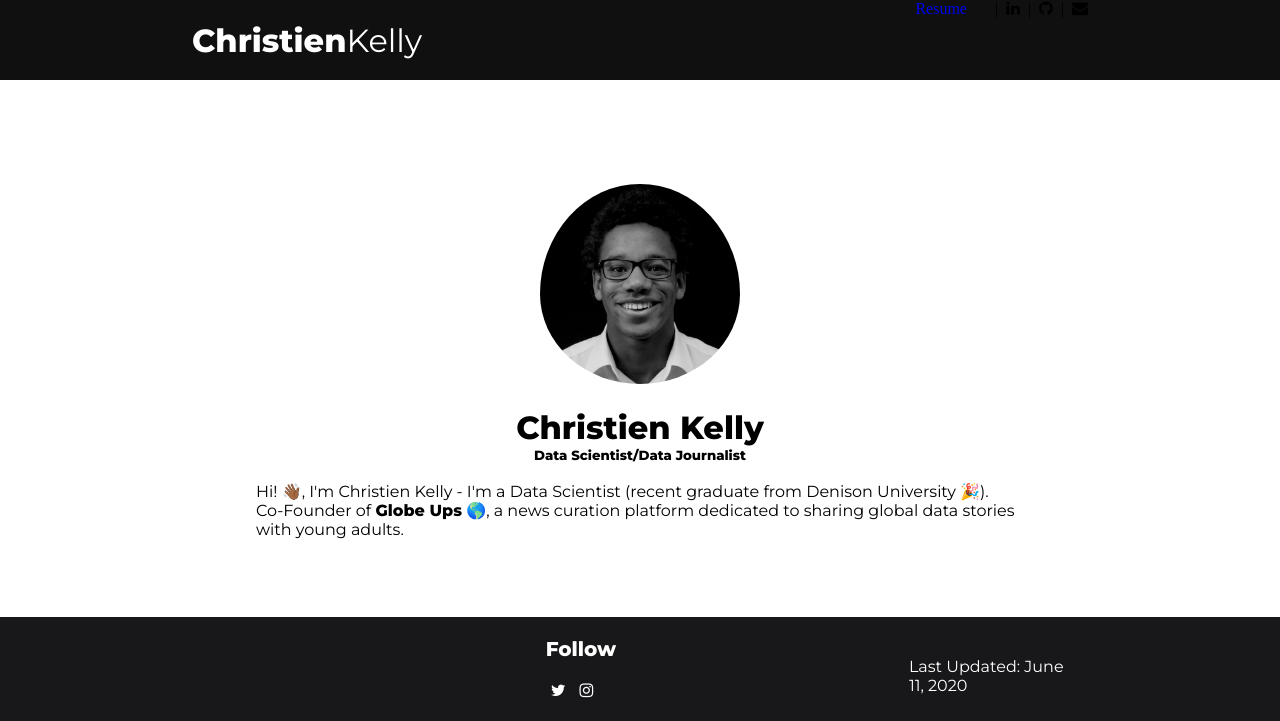
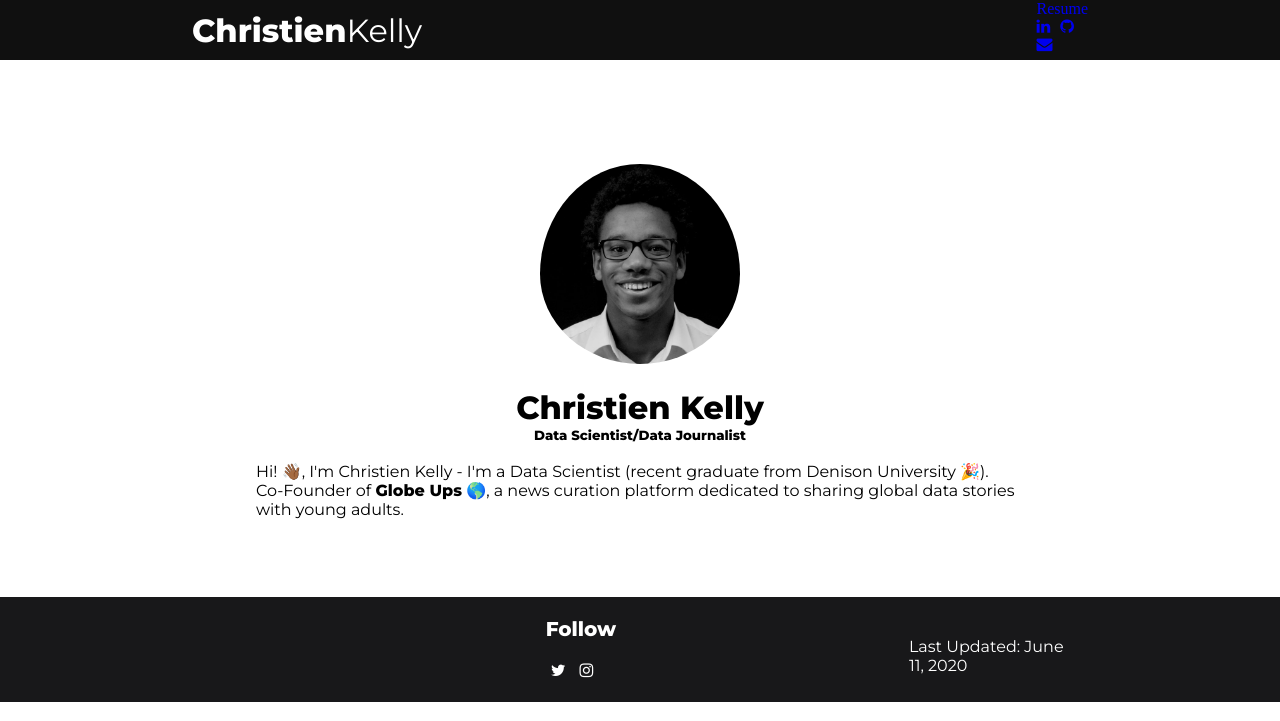
Before and after one commit to kelly-c1/personal-site, a PHP site: page / in a window 1280 px wide. Shown: the top 721 px of the page. Run offline with PHP 8.4, Linux system fonts and the light colour scheme.

Commit message:
changes to the header file

```diff
--- a/web/css/style.css
+++ b/web/css/style.css
@@ -11,7 +11,7 @@ a:hover{
 
 .header {
 	width: 100%;
-	height: 80px;
+	height: 60px;
 	display: block;
 	background-color: #101010;
 }
@@ -35,7 +35,7 @@ a:hover{
 	display: table-cell;
 	vertical-align: middle;
 	font-family: "Montserrat";
-	font-size: 32;
+	font-size: 26;
 	font-weight: 100;
 }
 
@@ -59,7 +59,7 @@ a:hover{
 	height: 100%;
 	display: table;
 	float: left;
-	padding: 0px 20px;
+	padding: 0px 10px;
 }
 
 
--- a/web/head.html.php
+++ b/web/head.html.php
@@ -37,7 +37,10 @@
 
 			<!-- <a href="about.html"><li>About</li></a> -->
 			<!-- dash here? -->
-			<a href="https://www.linkedin.com/in/christien-k-770080107/"><li><a href="ChristienKelly–Resume.pdf" download>Resume</a>&nbsp;&nbsp;|&nbsp;&nbsp;<i class="fa fa-linkedin icon-large"></i>&nbsp;&nbsp;|&nbsp;&nbsp;<i class="fa fa-github icon-2x"></i>&nbsp;&nbsp;|&nbsp;&nbsp;<i class="fa fa-envelope icon-large"></i></li></a>
+			<li><a href="ChristienKelly–Resume.pdf" download>Resume</a></li>
+			<li><a href="https://www.linkedin.com/in/christien-k-770080107/"><i class="fa fa-linkedin"></i></a></li>
+			<li><a href= "https://github.com/kelly-c1" ><i class="fa fa-github"></i></a></li>
+			<li><a href = "mailto:kelly_c1@denison.edu"><i class="fa fa-envelope"></i></a></li>
 		</ul>
 	</div>
 </div>
```
